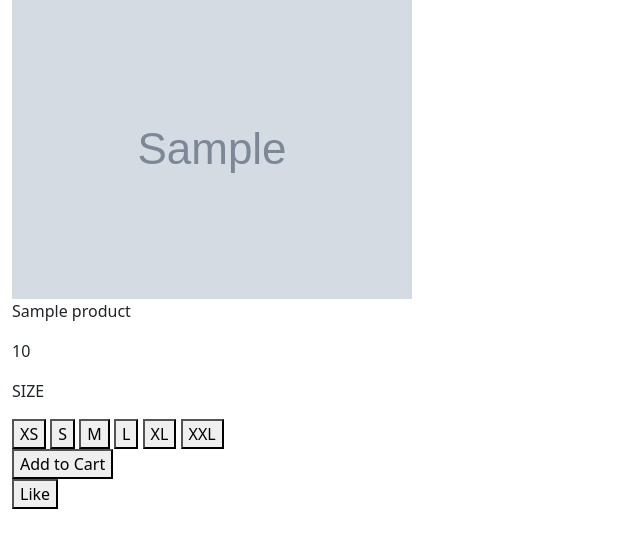
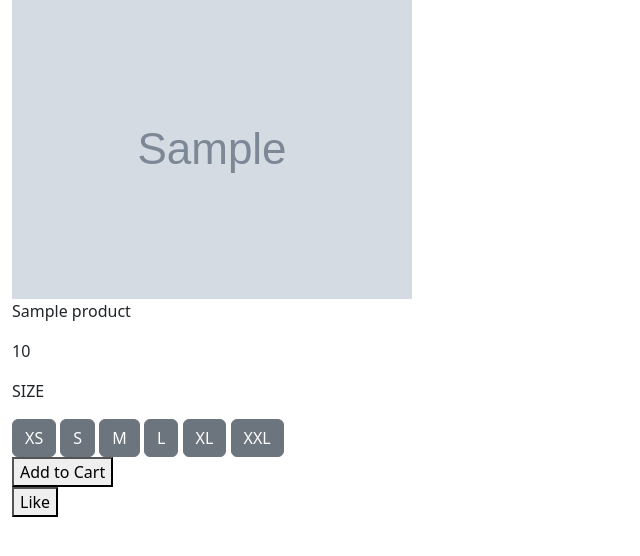
Before and after one commit to NickG35/Threadz, a Django app: page /product/1 in a window 1280 px wide. Shown: the part 71-627 px from the top of the page, without its empty margins (0-640 px from the left). Run offline with Django 5.2, Linux system fonts and the light colour scheme; tables that the repository leaves empty hold one stand-in row (values such as "Sample post"); grey boxes marked "Sample" are stand-in pictures.

Commit message:
changed button active when clicked and changed class

```diff
--- a/products/templates/product.html
+++ b/products/templates/product.html
@@ -1,12 +1,23 @@
 {% extends 'base.html' %}
 
-{% block title %} Threadz {% endblock %}
+{% load static %}
+
+{% block extra_styles %}
+    <link rel="stylesheet" href="{% static 'products/styles.css' %}">
+{% endblock %}
+
 {% block content %}
 <script>
     function sizeSelect(size){
         const sizeInput = document.querySelector('#size');
         sizeInput.value = size;
         console.log(sizeInput.value)
+
+        const button = document.querySelectorAll('.btn-secondary');
+        button.forEach(btn => {
+            btn.classList.remove('active');
+        });
+        event.target.classList.add('active');
     }
 </script>
 <div class="container-fluid">
@@ -16,12 +27,12 @@
             <p>{{  product.price }}</p>
             <p>SIZE</p>
             <div class="size-picker">
-                <button type="button" onclick="sizeSelect('XS')" class="sizes">XS</button>
-                <button type="button" onclick="sizeSelect('S')" class="sizes">S</button>
-                <button type="button" onclick="sizeSelect('M')" class="sizes">M</button>
-                <button type="button" onclick="sizeSelect('L')" class="sizes">L</button>
-                <button type="button" onclick="sizeSelect('XL')" class="sizes">XL</button>
-                <button type="button" onclick="sizeSelect('XXL')" class="sizes">XXL</button>
+                <button type="button" onclick="sizeSelect('XS')" class="btn btn-secondary" id="sizes">XS</button>
+                <button type="button" onclick="sizeSelect('S')" class="btn btn-secondary" id="sizes">S</button>
+                <button type="button" onclick="sizeSelect('M')" class="btn btn-secondary" id="sizes">M</button>
+                <button type="button" onclick="sizeSelect('L')" class="btn btn-secondary" id="sizes">L</button>
+                <button type="button" onclick="sizeSelect('XL')" class="btn btn-secondary" id="sizes">XL</button>
+                <button type="button" onclick="sizeSelect('XXL')" class="btn btn-secondary" id="sizes">XXL</button>
             </div>
             {% if messages %}
                 {% for message in messages %}
```
